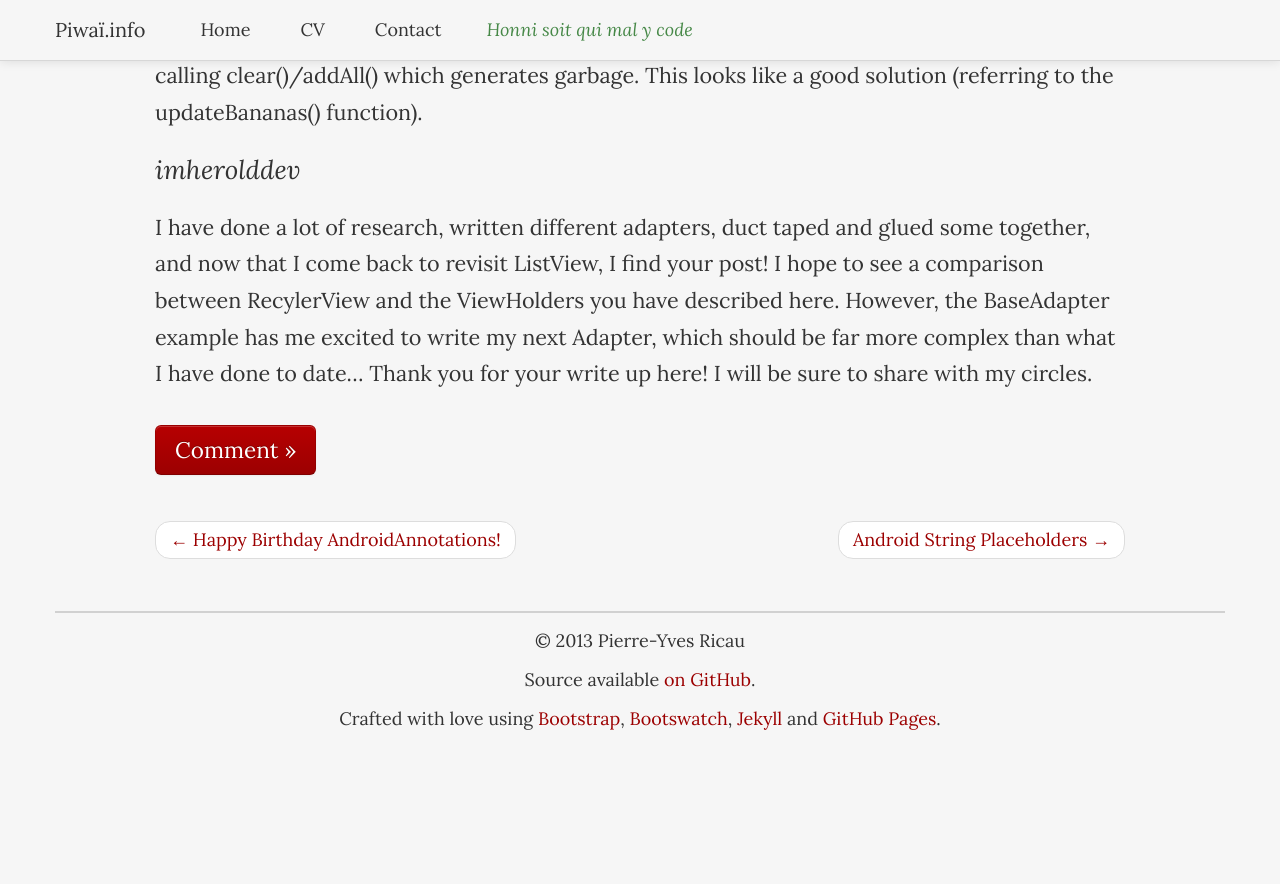
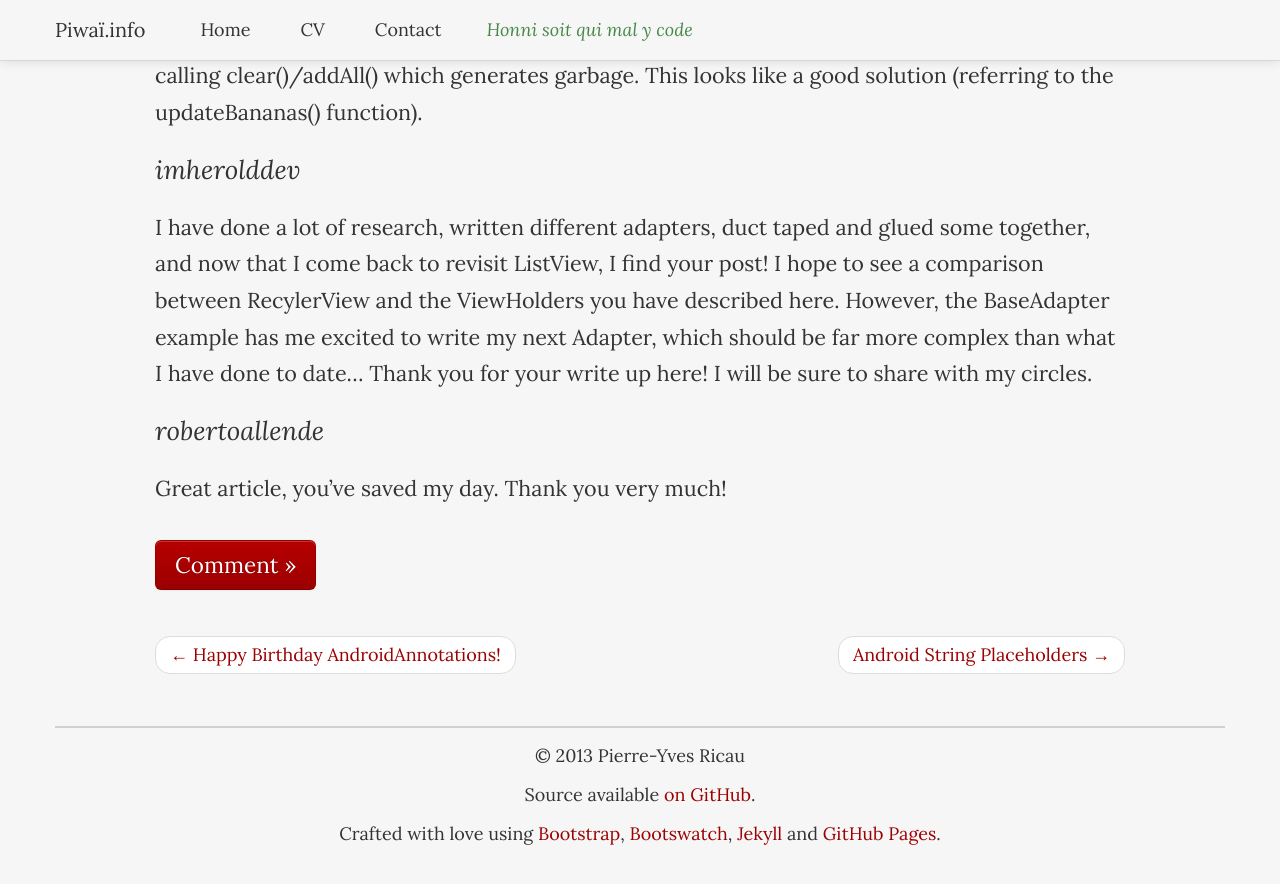
Before and after one commit to pyricau/pyricau.github.com, a Jekyll site: the page built from _posts/2012-12-27-android-adapter-good-practices.markdown, in a window 1280 px wide and 900 px high, scrolled down 11504 px. Shown: the top 884 px of the window. Built offline with Jekyll 4.4.1, drawn with Linux system fonts in a browser that asks for light colours; Markdown is read by kramdown in place of the engine named in the settings; before the commit the page ends 12289 px from its top, so only the background shows below that.

Commit message:
Update 2012-12-27-android-adapter-good-practices.markdown

```diff
--- a/_posts/2012-12-27-android-adapter-good-practices.markdown
+++ b/_posts/2012-12-27-android-adapter-good-practices.markdown
@@ -370,3 +370,6 @@ I was looking for a way to replace the the entire list of items inside an ArrayA
 
 ## [imherolddev](www.imherolddev.com)
 I have done a lot of research, written different adapters, duct taped and glued some together, and now that I come back to revisit ListView, I find your post! I hope to see a comparison between RecylerView and the ViewHolders you have described here. However, the BaseAdapter example has me excited to write my next Adapter, which should be far more complex than what I have done to date... Thank you for your write up here! I will be sure to share with my circles.
+
+## [robertoallende](robertoallende.com)
+Great article, you've saved my day. Thank you very much!
```
